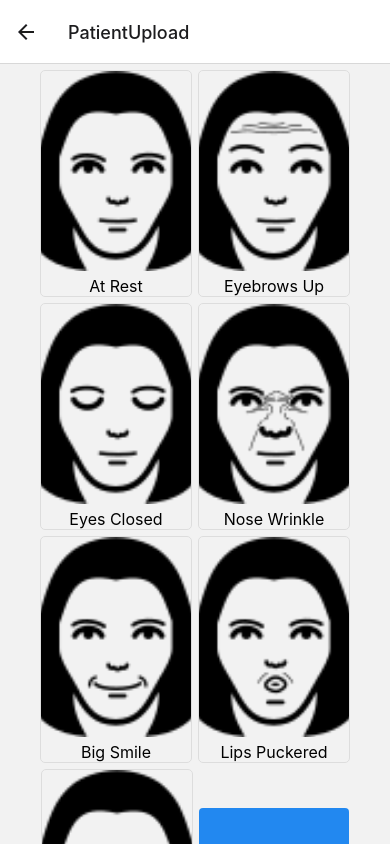
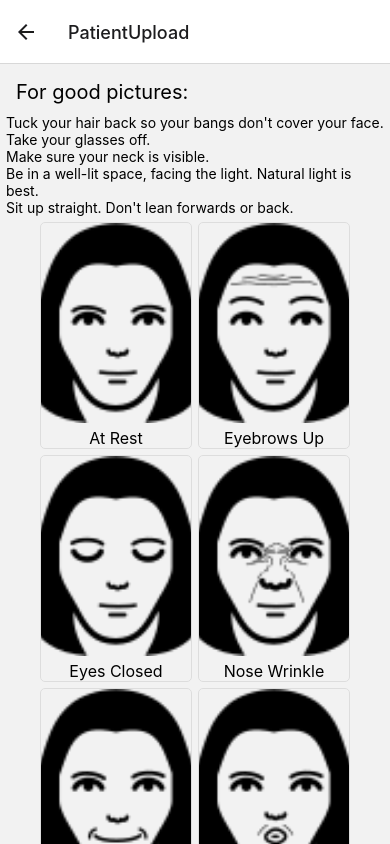
Before and after one commit to jxm1348/Capstone-Facial-Paralysis-Mobile-App, a React Native app: screen /PatientUpload in a window 390 px wide. Built offline with nearby package versions, Linux system fonts and the light colour scheme.

Commit message:
Add basic instructions for patients to take good photos.

```diff
--- a/src/screens/PatientUploadScreen.js
+++ b/src/screens/PatientUploadScreen.js
@@ -118,6 +118,14 @@ const PatientUploadScreen = ({navigation}) => {
         }}
         horizontal={false}
       >
+        <View>
+            <Text style={[globalStyles.h2, {textAlign: 'left'}]}>For good pictures:</Text>
+            <Text>Tuck your hair back so your bangs don't cover your face.</Text>
+            <Text>Take your glasses off.</Text>
+            <Text>Make sure your neck is visible.</Text>
+            <Text>Be in a well-lit space, facing the light. Natural light is best.</Text>
+            <Text>Sit up straight. Don't lean forwards or back.</Text>
+        </View>
         <View style={{
           flexWrap: 'wrap',
           flexDirection: 'row',
```
